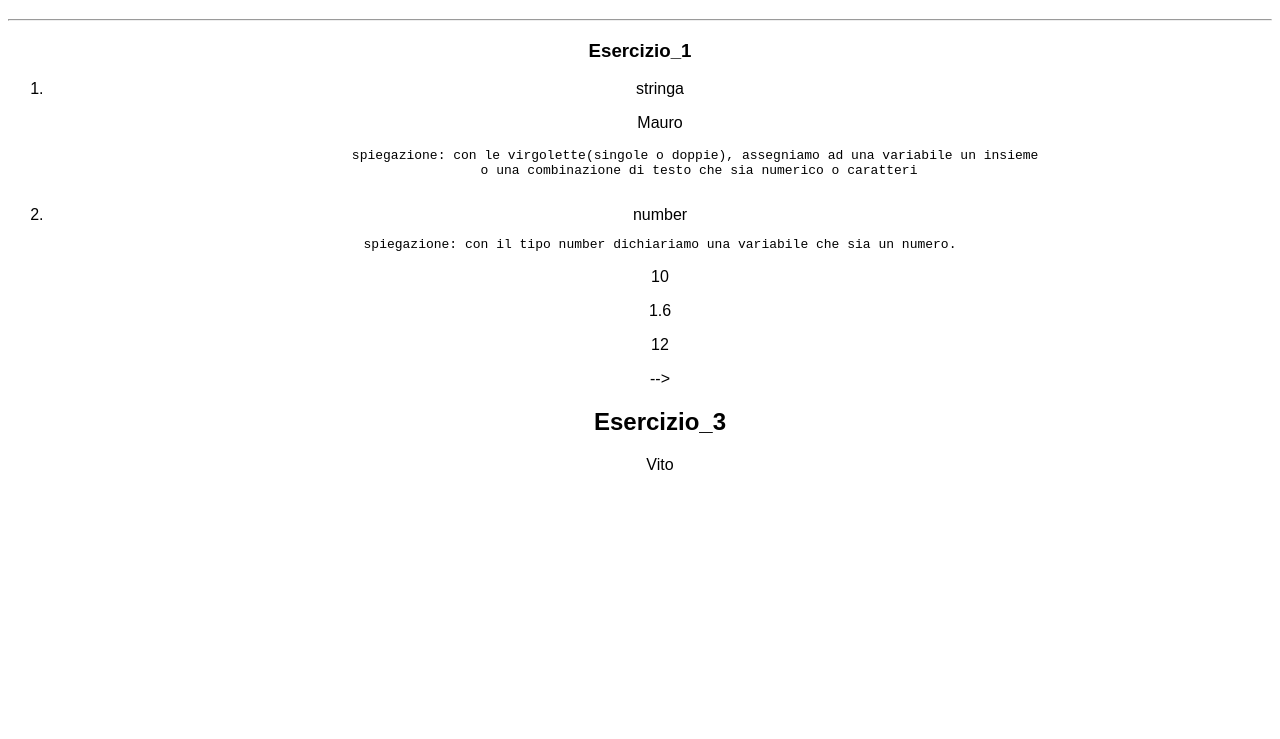
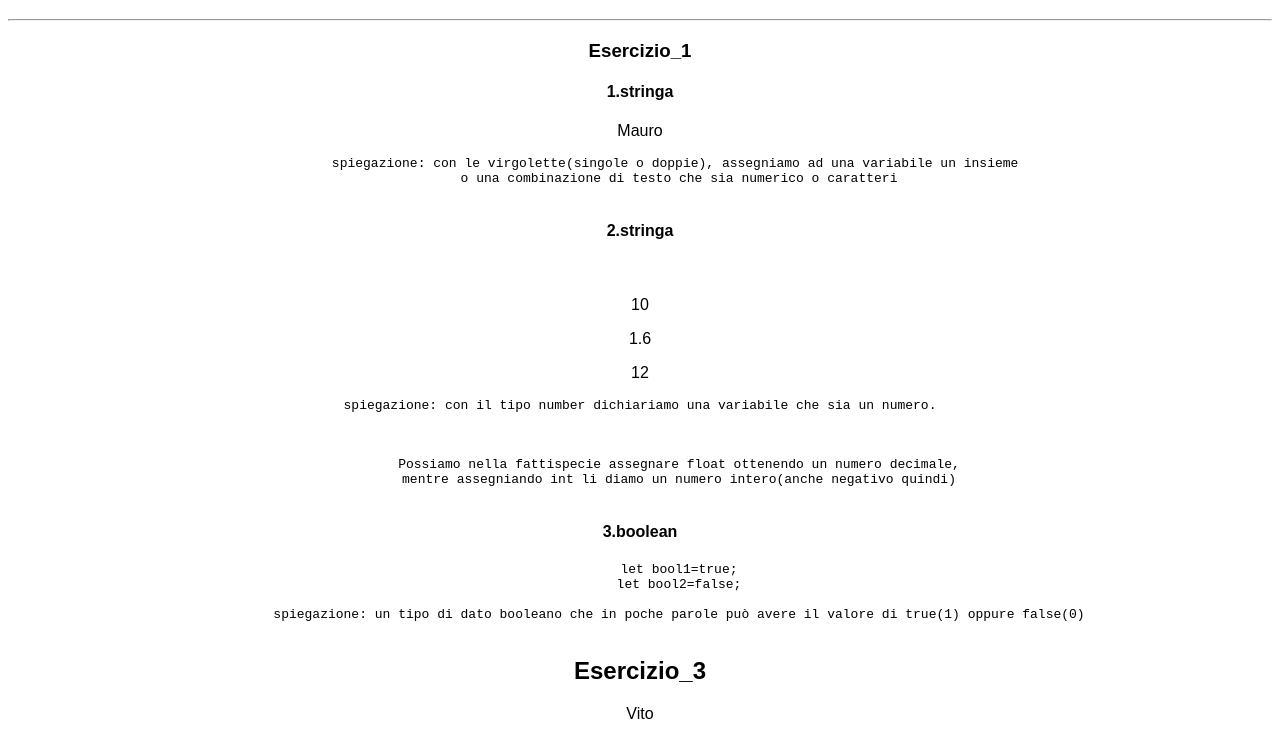
Before and after one commit to vitod-ag/UNIT-1, a plain HTML site: page Settimana_2__JAVASCRIPT.1/Giorno.1/esercizio_pratica/index.html in a window 1280 px wide. Shown: the part 61-800 px from the top of the page. Drawn offline with Linux system fonts and the light colour scheme.

Commit message:
cambiamenti_JS_giorno1

```diff
--- a/Settimana_2__JAVASCRIPT.1/Giorno.1/esercizio_pratica/assets/css/style.css
+++ b/Settimana_2__JAVASCRIPT.1/Giorno.1/esercizio_pratica/assets/css/style.css
@@ -1,4 +1,4 @@
-html, body {
+html, body{
+    text-align: center;
     font-family: Arial, Helvetica, sans-serif;
-    text-align: center;
 }
--- a/Settimana_2__JAVASCRIPT.1/Giorno.1/esercizio_pratica/assets/js/D1.js
+++ b/Settimana_2__JAVASCRIPT.1/Giorno.1/esercizio_pratica/assets/js/D1.js
@@ -13,8 +13,8 @@ REGOLE
 
 /* SCRIVI QUI LA TUA RISPOSTA */
 
-let name= "Mauro";  // 1.tipo di dato --> stringa
-document.getElementById('persona').innerHTML=name;  // con le virgolette(singole o doppie), assegniamo ad una variabile un insieme o una combinazione di testo che sia numerico o caratteri
+let persona= "Mauro";  // 1.tipo di dato --> stringa
+document.getElementById("persona").innerHTML = persona;  // con le virgolette(singole o doppie), assegniamo ad una variabile un insieme o una combinazione di testo che sia numerico o caratteri
 
 let number=10; // 2.tipo di dato --> number
 let float=1.6; // con il tipo number dichiariamo una variabile che sia un numero: assegnandoci float otteniamo un numero decimale
--- a/Settimana_2__JAVASCRIPT.1/Giorno.1/esercizio_pratica/index.html
+++ b/Settimana_2__JAVASCRIPT.1/Giorno.1/esercizio_pratica/index.html
@@ -12,34 +12,32 @@
       <h1>Esercizio JavaScript settimana_2 giorno_1</h1>
       <hr>
       <h3>Esercizio_1</h3>
-      <ol>
-        <li>stringa</li>
+          <h4>1.stringa</h4>
           <p id="persona"></p>
           <pre>
           spiegazione: con le virgolette(singole o doppie), assegniamo ad una variabile un insieme
-          o una combinazione di testo che sia numerico o caratteri</li>
+          o una combinazione di testo che sia numerico o caratteri
          </pre>
-
-        <li>number</li>   <pre>spiegazione: con il tipo number dichiariamo una variabile che sia un numero.</pre>
-        <p id="number"></p>
-        <p id="float"></p>
-        <p id="int"></p>
-        <!-- <pre>
-
-
-
+         <h4>2.stringa</h4>
+         <br>
+          <p id="number"></p>
+          <p id="float"></p>
+          <p id="int"></p>
+          <pre>spiegazione: con il tipo number dichiariamo una variabile che sia un numero.</pre>
+          <br>
+        <pre>
           Possiamo nella fattispecie assegnare float ottenendo un numero decimale,
           mentre assegniando int li diamo un numero intero(anche negativo quindi)
         </pre>
 
-        <li>boolean</li>
+       <h4>3.boolean</h4>
         <pre>
           let bool1=true;
           let bool2=false;
 
           spiegazione: un tipo di dato booleano che in poche parole può avere il valore di true(1) oppure false(0)
         </pre>
-      </ol> --> -->
+
 
 
 
```
